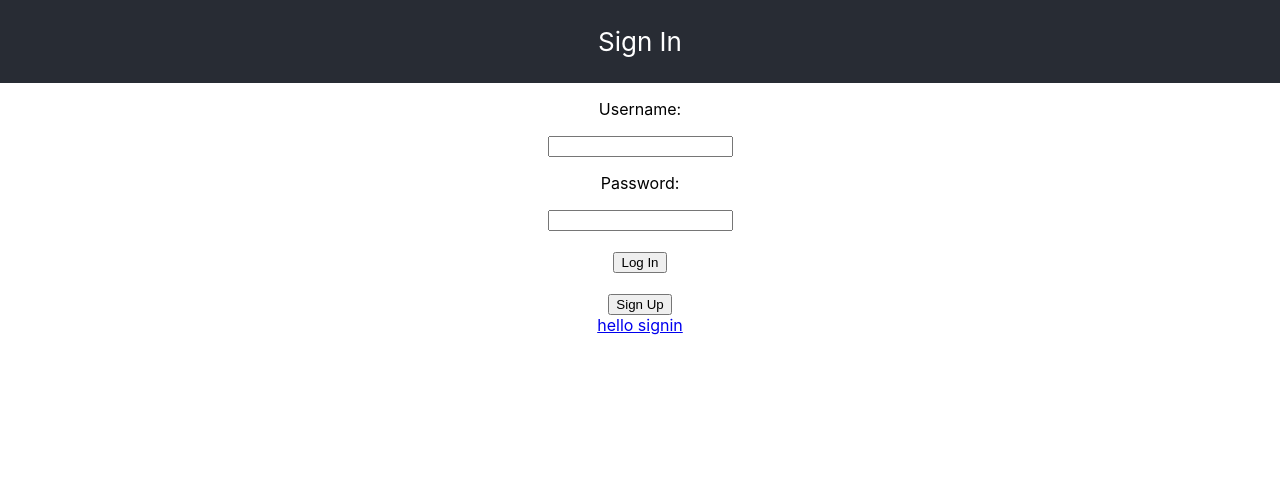
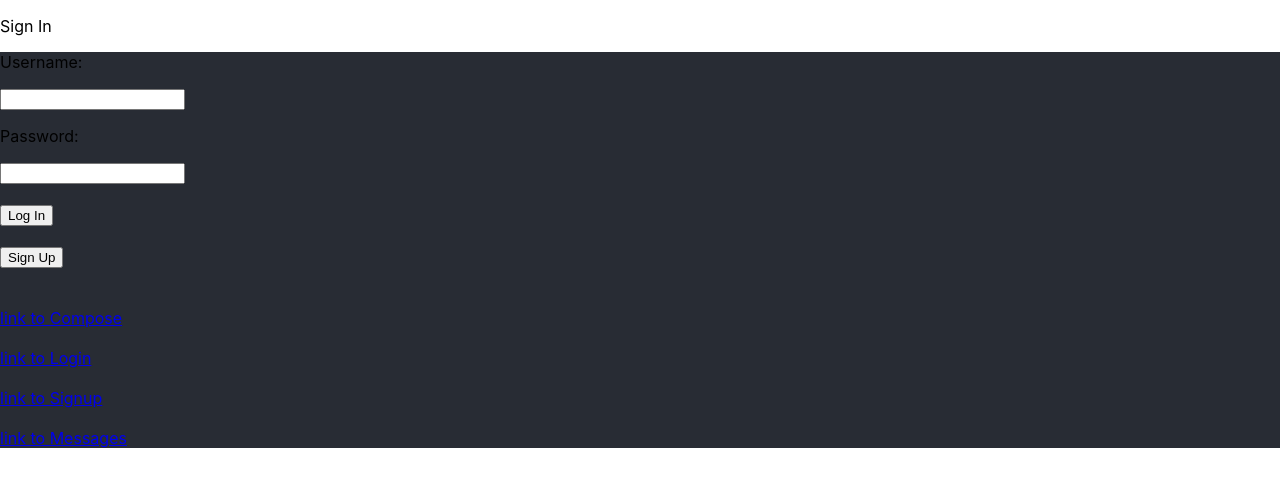
Before and after one commit to bethel-school-of-technology/BTCrew-Chat-Frontend, a React (Create React App) app: page / in a window 1280 px wide. Shown: the top 486 px of the page. Built offline with nearby package versions, Linux system fonts and the light colour scheme.

Commit message:
took ou junk and added much in its stead

```diff
--- a/public/index.html
+++ b/public/index.html
@@ -24,7 +24,7 @@
       work correctly both with client-side routing and a non-root public URL.
       Learn how to configure a non-root public URL by running `npm run build`.
     -->
-    <title>React App</title>
+    <title>Team BTCrew Front-End React</title>
   </head>
   <body>
     <noscript>You need to enable JavaScript to run this app.</noscript>
--- a/src/App.css
+++ /dev/null
@@ -1,38 +0,0 @@
-.App {
-  text-align: center;
-}
-
-.App-logo {
-  height: 40vmin;
-  pointer-events: none;
-}
-
-@media (prefers-reduced-motion: no-preference) {
-  .App-logo {
-    animation: App-logo-spin infinite 20s linear;
-  }
-}
-
-.App-header {
-  background-color: #282c34;
-  min-height: 10vh;
-  display: flex;
-  flex-direction: column;
-  align-items: center;
-  justify-content: center;
-  font-size: calc(10px + 2vmin);
-  color: white;
-}
-
-.App-link {
-  color: #61dafb;
-}
-
-@keyframes App-logo-spin {
-  from {
-    transform: rotate(0deg);
-  }
-  to {
-    transform: rotate(360deg);
-  }
-}
--- a/src/App.js
+++ /dev/null
@@ -1,9 +0,0 @@
-import React from 'react';
-import './App.css';
-import Login from './components/login';
-
-function App() {
-  return (<Login></Login>);
-}
-
-export default App;
--- a/src/components/compose.js
+++ b/src/components/compose.js
@@ -3,9 +3,28 @@ import { Link } from 'react-router-dom';
 export default class Compose extends React.Component{
     render(){
         return(
-            <body>
-        <p>Compose works!</p>
-        <Link to="/messages">hello signup</Link>
+        <body className="composebody">
+        <form>
+        <p>To:</p>
+        <input></input>
+        <p>Message:</p>
+        <textarea></textarea>
+        <br/>
+        <br/>
+        <button>Send!</button>
+        </form>
+        <br/>
+        <br/>
+        <Link to="/compose">link to Compose</Link>
+        <br/>
+        <br/>
+        <Link to="/">link to Login</Link>
+        <br/>
+        <br/>
+        <Link to="/signup">link to Signup</Link>
+        <br/>
+        <br/>
+        <Link to="/messages">link to Messages</Link>
         </body>
         )
     }
--- a/src/components/login.js
+++ b/src/components/login.js
@@ -7,8 +7,8 @@ export default class Login extends React.Component{
         <header className="App-header">
         <p>Sign In</p>
       </header>
-      <body className="App-body">
-      <form>
+      <body className="loginbody">
+        <form>
         <p>Username:</p>
         <input></input>
         <p>Password:</p>
@@ -20,7 +20,18 @@ export default class Login extends React.Component{
         <br/>
         <button>Sign Up</button>
         </form>
-        <Link to="/signup">hello signin</Link>
+        <br/>
+        <br/>
+        <Link to="/compose">link to Compose</Link>
+        <br/>
+        <br/>
+        <Link to="/">link to Login</Link>
+        <br/>
+        <br/>
+        <Link to="/signup">link to Signup</Link>
+        <br/>
+        <br/>
+        <Link to="/messages">link to Messages</Link>
       </body>
     </div>)
     }
--- a/src/components/messages.js
+++ b/src/components/messages.js
@@ -1,9 +1,28 @@
 import React from 'react'
-//import { Link } from 'react-router-dom';
+import { Link } from 'react-router-dom';
 export default class Messages extends React.Component{
     render(){
         return(
-        <p>Messages works!</p>
+        <body className="messagesbody">
+        <h3>Jordan Alex</h3>
+        <p>Lorem ipsum dolor sit amet, consectetur adipiscing elit. Nunc sed auctor tellus. In luctus blandit metus eget aliquam. Nullam ut.</p>
+        <h3>Jordan Alex</h3>
+        <p>Lorem ipsum dolor sit amet, consectetur adipiscing elit. Nunc sed auctor tellus. In luctus blandit metus eget aliquam. Nullam ut.</p>
+        <h3>Jordan Alex</h3>
+        <p>Lorem ipsum dolor sit amet, consectetur adipiscing elit. Nunc sed auctor tellus. In luctus blandit metus eget aliquam. Nullam ut.</p>
+        <br/>
+        <br/>
+        <Link to="/compose">link to Compose</Link>
+        <br/>
+        <br/>
+        <Link to="/">link to Login</Link>
+        <br/>
+        <br/>
+        <Link to="/signup">link to Signup</Link>
+        <br/>
+        <br/>
+        <Link to="/messages">link to Messages</Link>
+        </body>
         )
     }
 }
--- a/src/components/signup.js
+++ b/src/components/signup.js
@@ -3,9 +3,30 @@ import { Link } from 'react-router-dom';
 export default class Signup extends React.Component{
     render(){
         return(
-        <body>
-        <p>Signup works!</p>
-        <Link to="/compose">hello signup</Link>
+        <body className="signupbody">
+        <form>
+        <p>Username:</p>
+        <input></input>
+        <p>Password:</p>
+        <input></input>
+        <p>Repeat Password:</p>
+        <input></input>
+        </form>
+        <br/>
+        <br/>
+        <button>Signup!</button>
+        <br/>
+        <br/>
+        <Link to="/compose">link to Compose</Link>
+        <br/>
+        <br/>
+        <Link to="/">link to Login</Link>
+        <br/>
+        <br/>
+        <Link to="/signup">link to Signup</Link>
+        <br/>
+        <br/>
+        <Link to="/messages">link to Messages</Link>
         </body>
         )
     }
--- a/src/index.css
+++ b/src/index.css
@@ -11,3 +11,19 @@ code {
   font-family: source-code-pro, Menlo, Monaco, Consolas, 'Courier New',
     monospace;
 }
+
+.signupbody {
+  background-color: #282c34;
+}
+
+.composebody {
+  background-color: #282c34;
+}
+
+.messagesbody {
+  background-color: #282c34;
+}
+
+.loginbody {
+  background-color: #282c34;
+}
--- a/src/index.js
+++ b/src/index.js
@@ -1,10 +1,8 @@
 import React from 'react';
 import ReactDOM from 'react-dom';
 import './index.css';
-import App from './App';
-import * as serviceWorker from './serviceWorker';
 import { BrowserRouter, Switch, Route } from 'react-router-dom';
-//import Login from './components/login';
+import Login from './components/login';
 import Signup from './components/signup';
 import Compose from './components/compose';
 import Messages from './components/messages';
@@ -13,7 +11,7 @@ const routing = (
   <BrowserRouter>
 
   <Switch>
-    <Route exact path="/" component={App}></Route>
+    <Route exact path="/" component={Login}></Route>
     <Route path="/signup" component={Signup}></Route>
     <Route path="/compose" component={Compose}></Route>
     <Route path="/messages" component={Messages}></Route>
@@ -25,8 +23,3 @@ ReactDOM.render(
     routing,
   document.getElementById('root')
 );
-
-// If you want your app to work offline and load faster, you can change
-// unregister() to register() below. Note this comes with some pitfalls.
-// Learn more about service workers: https://bit.ly/CRA-PWA
-serviceWorker.unregister();
--- a/src/serviceWorker.js
+++ /dev/null
@@ -1,141 +0,0 @@
-// This optional code is used to register a service worker.
-// register() is not called by default.
-
-// This lets the app load faster on subsequent visits in production, and gives
-// it offline capabilities. However, it also means that developers (and users)
-// will only see deployed updates on subsequent visits to a page, after all the
-// existing tabs open on the page have been closed, since previously cached
-// resources are updated in the background.
-
-// To learn more about the benefits of this model and instructions on how to
-// opt-in, read https://bit.ly/CRA-PWA
-
-const isLocalhost = Boolean(
-  window.location.hostname === 'localhost' ||
-    // [::1] is the IPv6 localhost address.
-    window.location.hostname === '[::1]' ||
-    // 127.0.0.0/8 are considered localhost for IPv4.
-    window.location.hostname.match(
-      /^127(?:\.(?:25[0-5]|2[0-4][0-9]|[01]?[0-9][0-9]?)){3}$/
-    )
-);
-
-export function register(config) {
-  if (process.env.NODE_ENV === 'production' && 'serviceWorker' in navigator) {
-    // The URL constructor is available in all browsers that support SW.
-    const publicUrl = new URL(process.env.PUBLIC_URL, window.location.href);
-    if (publicUrl.origin !== window.location.origin) {
-      // Our service worker won't work if PUBLIC_URL is on a different origin
-      // from what our page is served on. This might happen if a CDN is used to
-      // serve assets; see https://github.com/facebook/create-react-app/issues/2374
-      return;
-    }
-
-    window.addEventListener('load', () => {
-      const swUrl = `${process.env.PUBLIC_URL}/service-worker.js`;
-
-      if (isLocalhost) {
-        // This is running on localhost. Let's check if a service worker still exists or not.
-        checkValidServiceWorker(swUrl, config);
-
-        // Add some additional logging to localhost, pointing developers to the
-        // service worker/PWA documentation.
-        navigator.serviceWorker.ready.then(() => {
-          console.log(
-            'This web app is being served cache-first by a service ' +
-              'worker. To learn more, visit https://bit.ly/CRA-PWA'
-          );
-        });
-      } else {
-        // Is not localhost. Just register service worker
-        registerValidSW(swUrl, config);
-      }
-    });
-  }
-}
-
-function registerValidSW(swUrl, config) {
-  navigator.serviceWorker
-    .register(swUrl)
-    .then(registration => {
-      registration.onupdatefound = () => {
-        const installingWorker = registration.installing;
-        if (installingWorker == null) {
-          return;
-        }
-        installingWorker.onstatechange = () => {
-          if (installingWorker.state === 'installed') {
-            if (navigator.serviceWorker.controller) {
-              // At this point, the updated precached content has been fetched,
-              // but the previous service worker will still serve the older
-              // content until all client tabs are closed.
-              console.log(
-                'New content is available and will be used when all ' +
-                  'tabs for this page are closed. See https://bit.ly/CRA-PWA.'
-              );
-
-              // Execute callback
-              if (config && config.onUpdate) {
-                config.onUpdate(registration);
-              }
-            } else {
-              // At this point, everything has been precached.
-              // It's the perfect time to display a
-              // "Content is cached for offline use." message.
-              console.log('Content is cached for offline use.');
-
-              // Execute callback
-              if (config && config.onSuccess) {
-                config.onSuccess(registration);
-              }
-            }
-          }
-        };
-      };
-    })
-    .catch(error => {
-      console.error('Error during service worker registration:', error);
-    });
-}
-
-function checkValidServiceWorker(swUrl, config) {
-  // Check if the service worker can be found. If it can't reload the page.
-  fetch(swUrl, {
-    headers: { 'Service-Worker': 'script' },
-  })
-    .then(response => {
-      // Ensure service worker exists, and that we really are getting a JS file.
-      const contentType = response.headers.get('content-type');
-      if (
-        response.status === 404 ||
-        (contentType != null && contentType.indexOf('javascript') === -1)
-      ) {
-        // No service worker found. Probably a different app. Reload the page.
-        navigator.serviceWorker.ready.then(registration => {
-          registration.unregister().then(() => {
-            window.location.reload();
-          });
-        });
-      } else {
-        // Service worker found. Proceed as normal.
-        registerValidSW(swUrl, config);
-      }
-    })
-    .catch(() => {
-      console.log(
-        'No internet connection found. App is running in offline mode.'
-      );
-    });
-}
-
-export function unregister() {
-  if ('serviceWorker' in navigator) {
-    navigator.serviceWorker.ready
-      .then(registration => {
-        registration.unregister();
-      })
-      .catch(error => {
-        console.error(error.message);
-      });
-  }
-}
```
Also changed, not shown: src/setupTests.js (deleted, +0 -5 lines), public/robots.txt (deleted), src/logo.svg (deleted), 1 other file (tests, documents, lock files or other folders).
